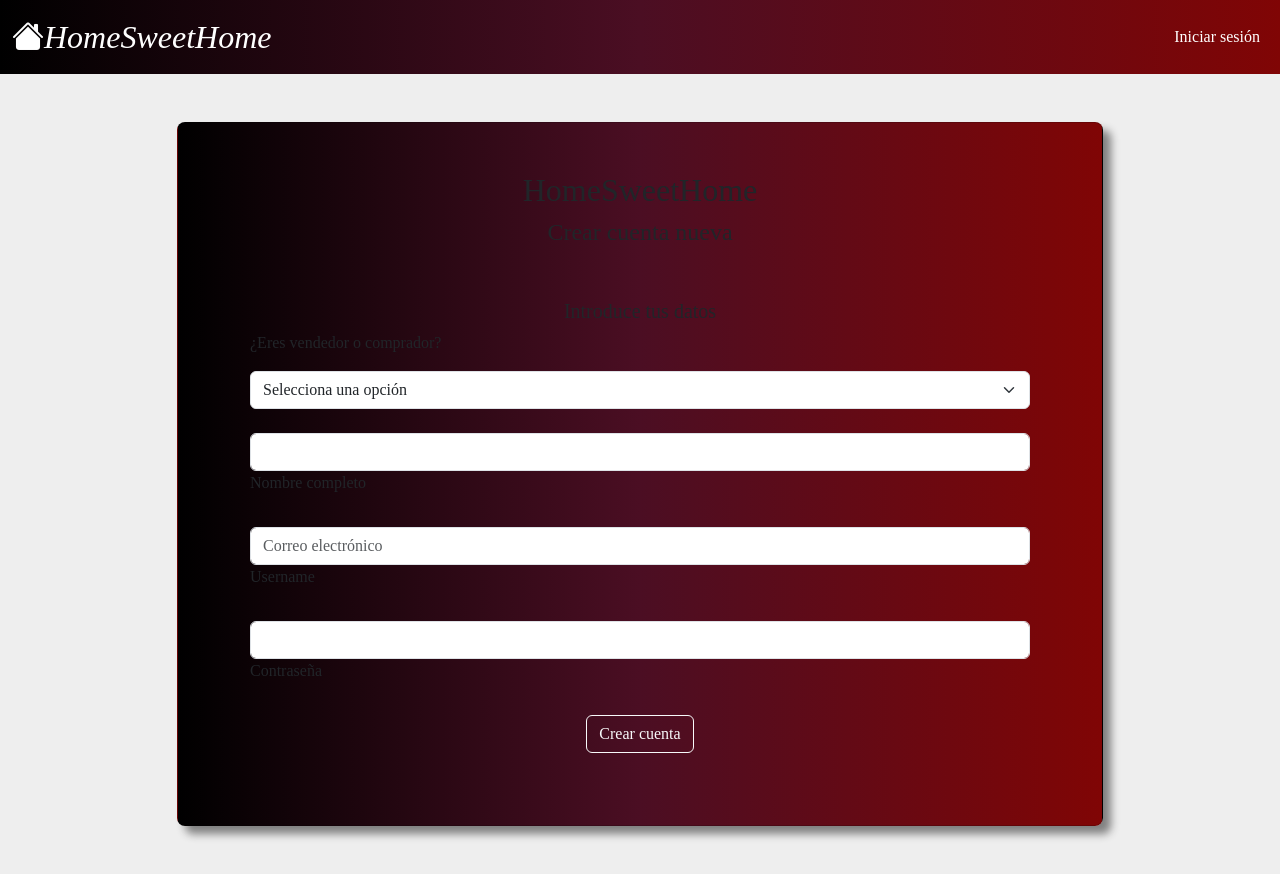
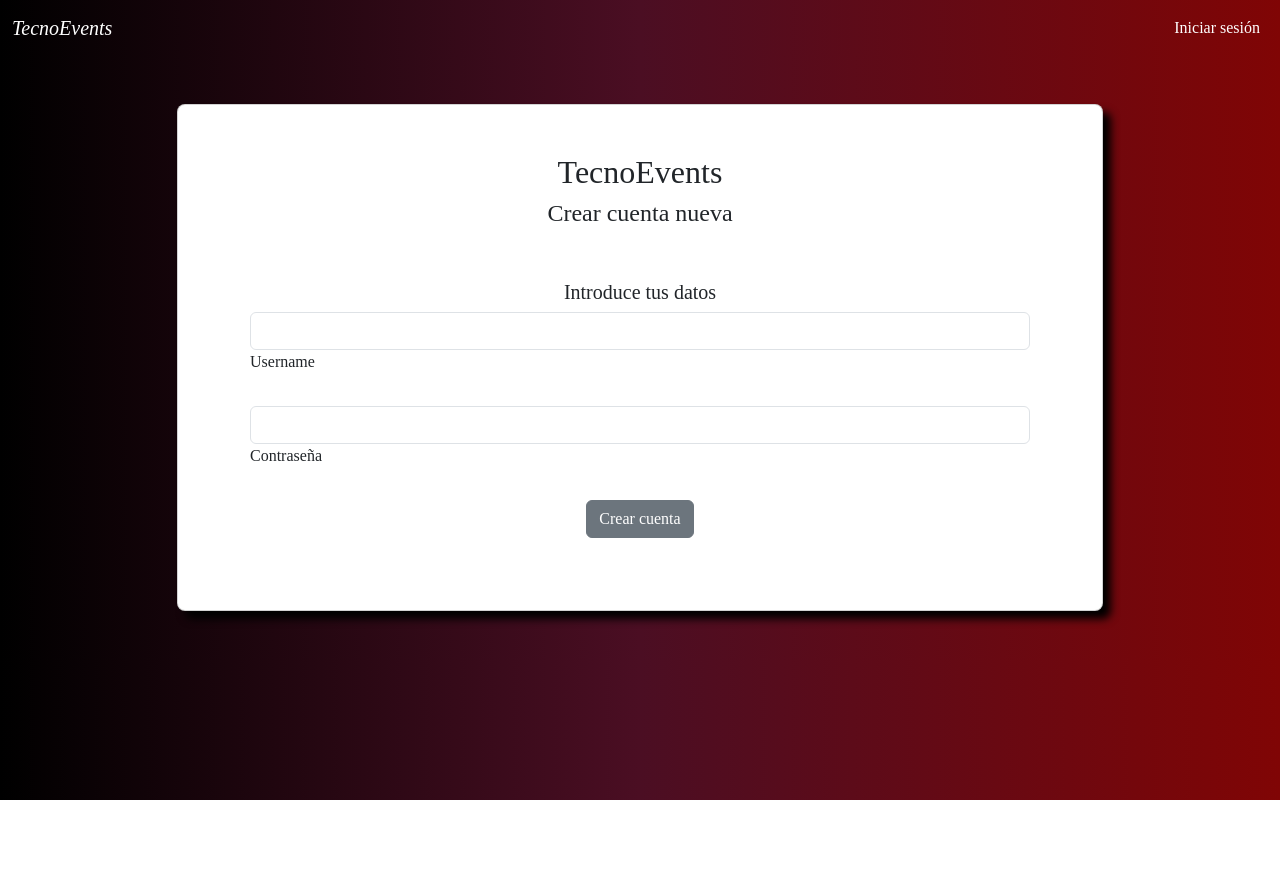
Before and after one commit to MarioHarisis/DAW2YEAR, a PHP site: page /crear_cuenta.php in a window 1280 px wide. After the commit the page ends 800 px from the top, so only its background shows below. Run offline with PHP 8.4, Linux system fonts and the light colour scheme.

Commit message:
crear_cuenta

```diff
--- /dev/null
+++ b/DWE Servidor/Evaluable3Servidor/css/crear_cuenta.css
@@ -0,0 +1,30 @@
+body {
+    background: linear-gradient(to right, #000000,#4b0e23, #800505);
+    font-family: "Comfortaa", serif;
+    font-optical-sizing: auto;
+    font-weight: 500;
+    font-style: normal;
+}
+
+.btn-outline-secondary:hover,
+.btn-outline-light:hover,
+.btn-secondary:hover{
+    background: linear-gradient(to right, #000000,#4b0e23, #800505);
+}
+
+.navbar {
+    background: linear-gradient(to right, #000000,#4b0e23, #800505);
+}
+
+a {
+    color: white !important;
+    text-align: center;
+}
+
+
+.card.rounded-3.pass,
+.card.rounded-3.crear-cuenta {
+    background: white;
+    box-shadow: 8px 8px 8px black;
+
+}
--- a/DWE Servidor/Evaluable3Servidor/css/login.css
+++ b/DWE Servidor/Evaluable3Servidor/css/login.css
@@ -50,7 +50,3 @@ a {
     background: linear-gradient(to right, #000000,#4b0e23, #800505);
     box-shadow: 8px 8px 8px gray;
 }
-
-textarea {
-    height: 100px;
-}
--- a/DWE Servidor/Evaluable3Servidor/templates/crear_cuenta.php
+++ b/DWE Servidor/Evaluable3Servidor/templates/crear_cuenta.php
@@ -16,7 +16,7 @@
   <link
     rel="stylesheet"
     href="https://cdn.jsdelivr.net/npm/bootstrap-icons/font/bootstrap-icons.css" />
-  <link rel="stylesheet" href="../css/login.css" />
+  <link rel="stylesheet" href="../css/crear_cuenta.css" />
   <title>Login</title>
 </head>
 
@@ -24,7 +24,7 @@
   <nav class="navbar navbar-expand-lg">
     <div class="container-fluid">
       <a class="navbar-brand" href="home.php">
-        <i class="bi bi-house-fill fs-2">HomeSweetHome</i>
+        <i>TecnoEvents</i>
       </a>
       <button
         class="navbar-toggler"
@@ -45,7 +45,7 @@
       </div>
     </div>
   </nav>
-  <section class="h-100 gradient-form" style="background-color: #eee">
+  <section class="h-100 gradient-form">
     <div class="container py-5 h-100">
       <div class="row d-flex justify-content-center align-items-center h-100">
         <div class="col-xl-10">
@@ -54,43 +54,20 @@
               <div class="col-12">
                 <div class="card-body p-md-5 mx-md-4">
                   <div class="text-center">
-                    <h2>HomeSweetHome</h2>
+                    <h2>TecnoEvents</h2>
                     <h4 class="mt-1 mb-5 pb-1">Crear cuenta nueva</h4>
                   </div>
                   <form action="crear_cuenta.php" method="POST">
                     <h5 class="text-center">Introduce tus datos</h5>
-                    <p>¿Eres vendedor o comprador?</p>
-                    <select
-                      class="form-select mb-4"
-                      aria-label="Default select example"
-                      name="tipo_usuario">
-                      <option selected hidden
-                        value="0">
-                        Selecciona una opción
-                      </option>
-                      <option value="1">Vendedor</option>
-                      <option value="2">Comprador</option>
-                    </select>
                     <div data-mdb-input-init class="form-outline mb-4">
                       <input
                         type="text"
-                        id="nombres"
-                        name="nombres"
+                        id="name"
+                        name="name"
                         class="form-control"
                         required />
-                      <label class="form-label" for="nombres">Nombre completo</label>
+                      <label class="form-label" for="name">Username</label>
                     </div>
-                    <div data-mdb-input-init class="form-outline mb-4">
-                      <input
-                        type="email"
-                        id="correo"
-                        name="correo"
-                        class="form-control"
-                        placeholder="Correo electrónico"
-                        required />
-                      <label class="form-label" for="correo">Username</label>
-                    </div>
-
                     <div data-mdb-input-init class="form-outline mb-4">
                       <input
                         type="password"
@@ -106,11 +83,28 @@
                         type="submit"
                         data-mdb-button-init
                         data-mdb-ripple-init
-                        class="btn btn-outline-light">
+                        class="btn btn-secondary">
                         Crear cuenta
                       </button>
                     </div>
                   </form>
+                  <?php
+
+                  $file_name = __DIR__ . '/users.txt';
+
+                  if (isset($_POST['submit'])) {
+                    $input_name = htmlspecialchars(trim($_POST['name']), ENT_QUOTES, 'UTF-8');
+                    $input_password = htmlspecialchars(trim($_POST['password']), ENT_QUOTES, 'UTF-8');
+
+                    if (file_exists($file_name)) {
+                      $file = fopen($file_name, "a");
+                      while (($linea = fgets($file) !== false)) {
+                        $data = explode(":", trim($linea));
+                      }
+                    }
+                  }
+
+                  ?>
                 </div>
               </div>
             </div>
--- /dev/null
+++ b/DWE Servidor/Evaluable3Servidor/templates/users.txt
@@ -0,0 +1,2 @@
+pepe:12345
+Juan:54321
```
Also changed, not shown: DWE Servidor/Evaluable3Servidor/templates/login.php (+84 -34 lines).
